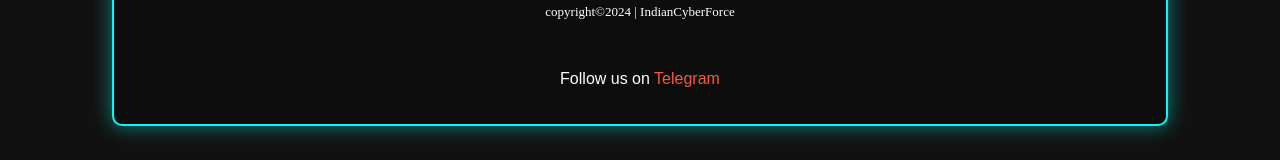
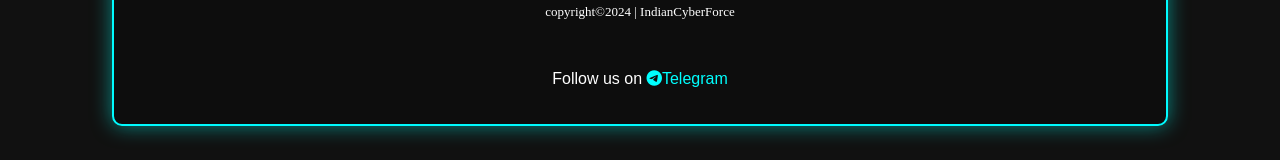
Before and after one commit to IndianCyberForce/Indiancyberforce.github.io, a plain HTML site: page GoogleDorkware/index.html in a window 1280 px wide. Shown: the part 688-848 px from the top of the page. Drawn offline with Linux system fonts and the light colour scheme.

Commit message:
Update index.html

```diff
--- a/GoogleDorkware/index.html
+++ b/GoogleDorkware/index.html
@@ -210,7 +210,7 @@ h1 {
     <center>
         <font face="iceberg" size="2"><br><br>copyright©2024 | IndianCyberForce</font>
     <footer>
-        <p>Follow us on <a href="https://t.me/Indian_Cyber_Force_Official" target="_blank">Telegram</a></p>
+        <p>Follow us on <a href="https://t.me/Indian_Cyber_Force_Official" target="_blank"><font color="aqua"><i class="fab fa-telegram-plane"></i>Telegram</a></p></font>
     </footer>
 </div>
 <script src="donttrytostealourcode.js">
```
